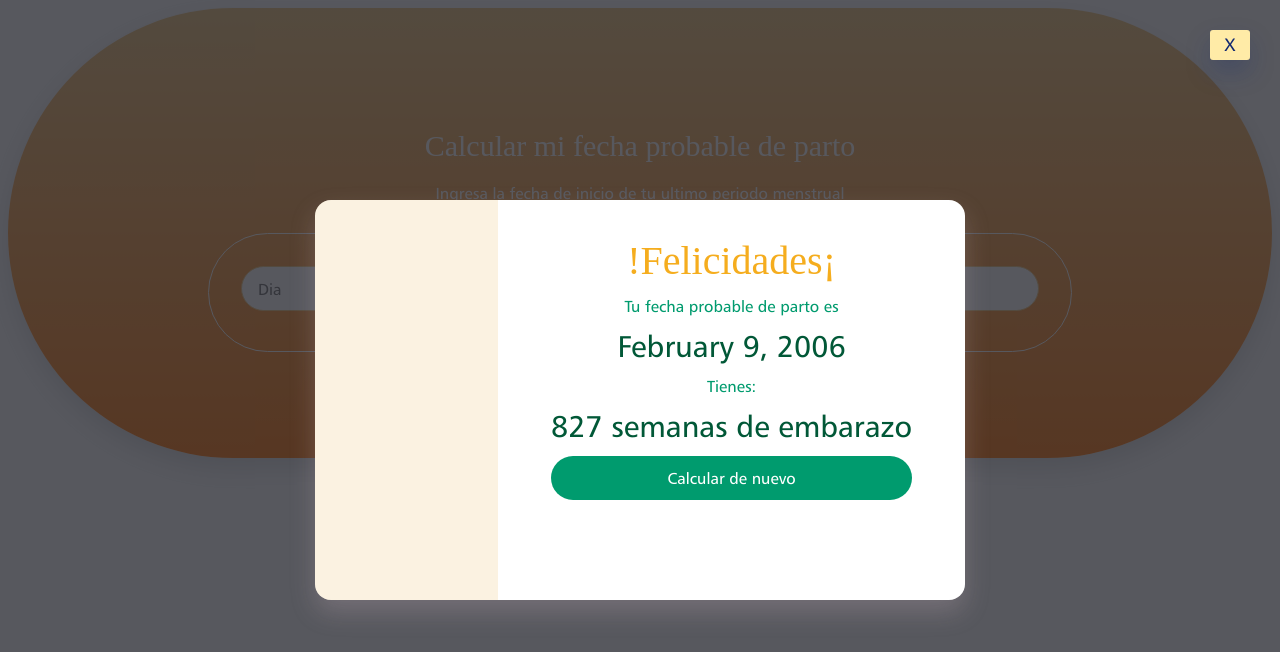
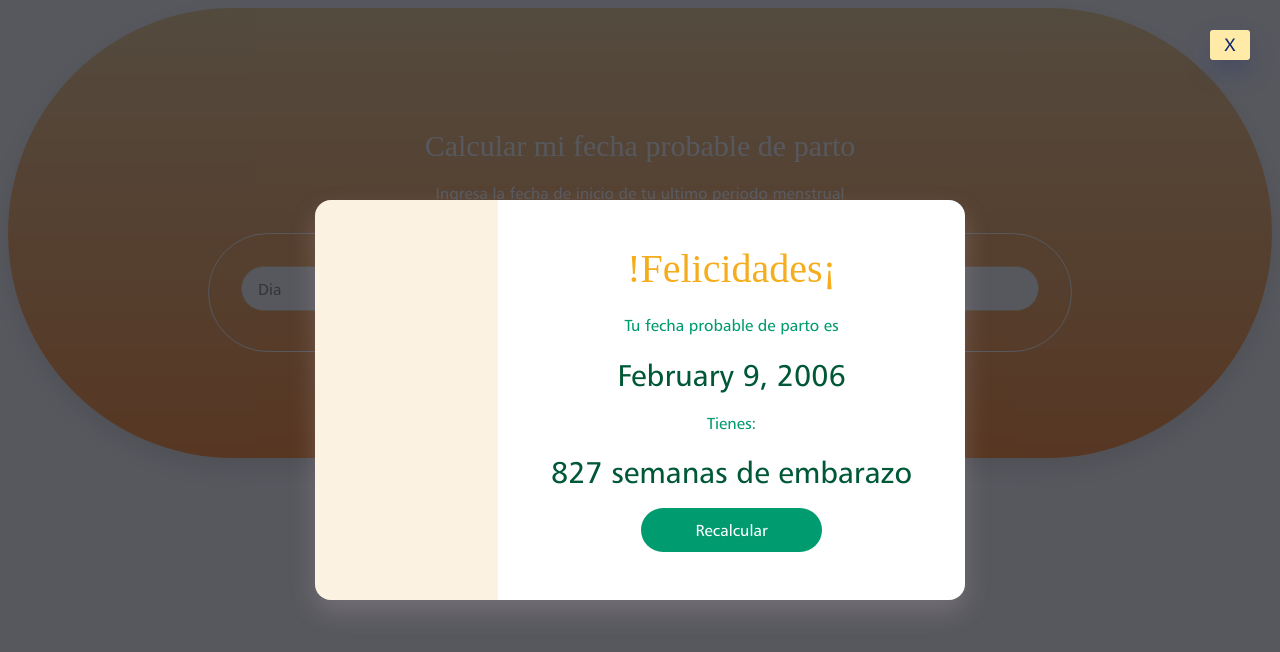
Before and after one commit to adanyur/web-calculadora-fecha-parto, a plain HTML site: page index.html in a window 1280 px wide. Both pictures are taken after typing "5", "5", "5" into the empty fields and a click on the button "CALCULAR". Drawn offline with Linux system fonts and the light colour scheme; a web font is replaced by a local one.

Commit message:
mejora en los espacios de letra

```diff
--- a/index.js
+++ b/index.js
@@ -39,7 +39,7 @@ const message = (semanaDeGestacion, fechaProbableParto) => {
         diasTranscurrido / 7
       )} semanas de embarazo</span></li>
       <li class="list-item">
-        <button class="btn" type="submit" id="button-reset"> Calcular de nuevo</button>
+        <button class="btn btn-m" type="submit" id="button-reset">Recalcular</button>
       </li>
       </ul>
       `;
--- a/style.css
+++ b/style.css
@@ -249,13 +249,11 @@
 
 .title-two {
   color: #009b6e;
-  /* font-weight: 400; */
 }
 
 .text-content {
   color: #015837;
   font-size: 30px;
-  /* font-weight: 400; */
 }
 
 .list-message {
@@ -266,6 +264,7 @@
 .list-message .list-item {
   padding: 6px;
   text-align: center;
+  line-height: 1.2;
 }
 
 @media screen and (max-width: 500px) {
@@ -285,6 +284,10 @@
     align-items: center;
     max-width: 650px;
     padding-bottom: 0;
+  }
+
+  .btn-m {
+    width: 50%;
   }
 
   .modal-wrap .modal-head {
@@ -319,4 +322,10 @@
     margin-bottom: 15px;
     text-align: center;
   }
+
+  .list-message .list-item {
+    padding: 6px;
+    text-align: center;
+    line-height: 1.6;
+  }
 }
```
